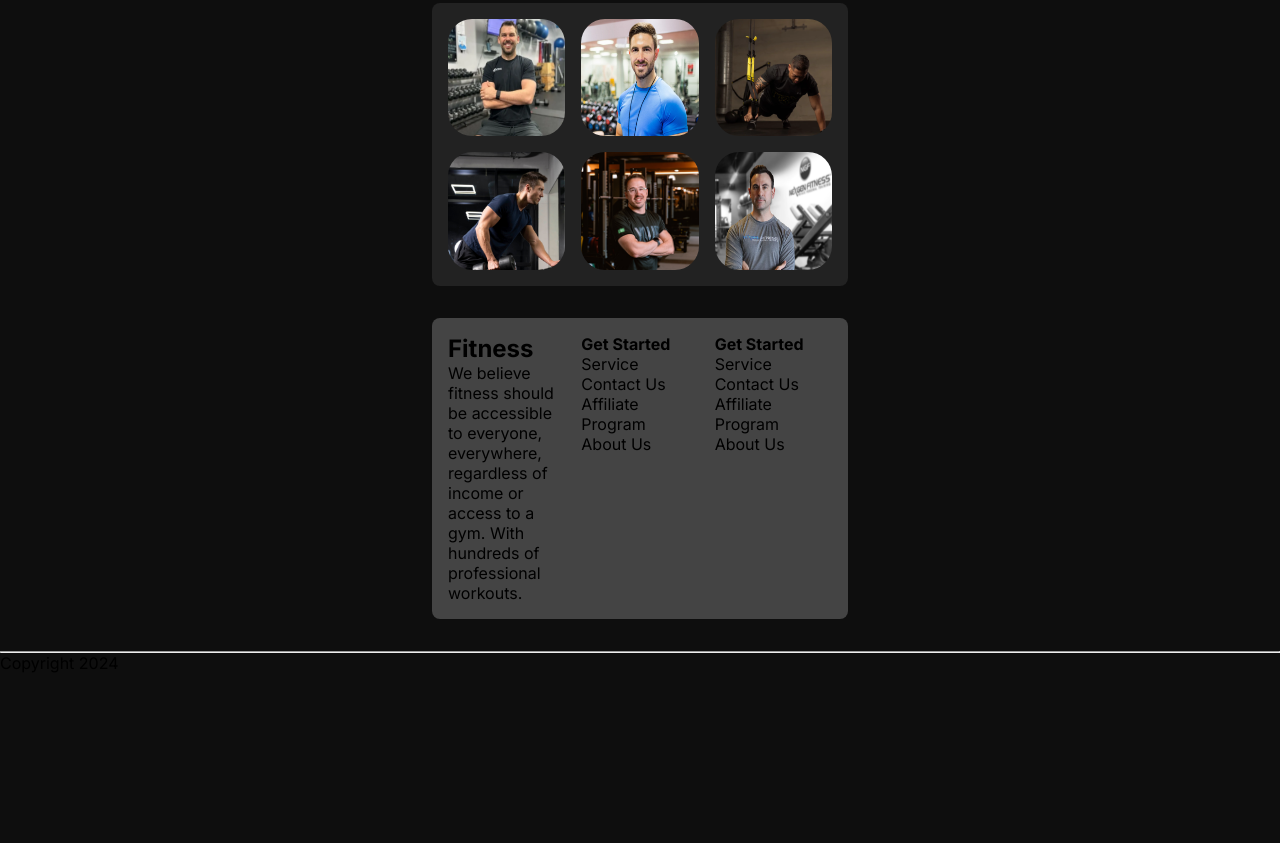
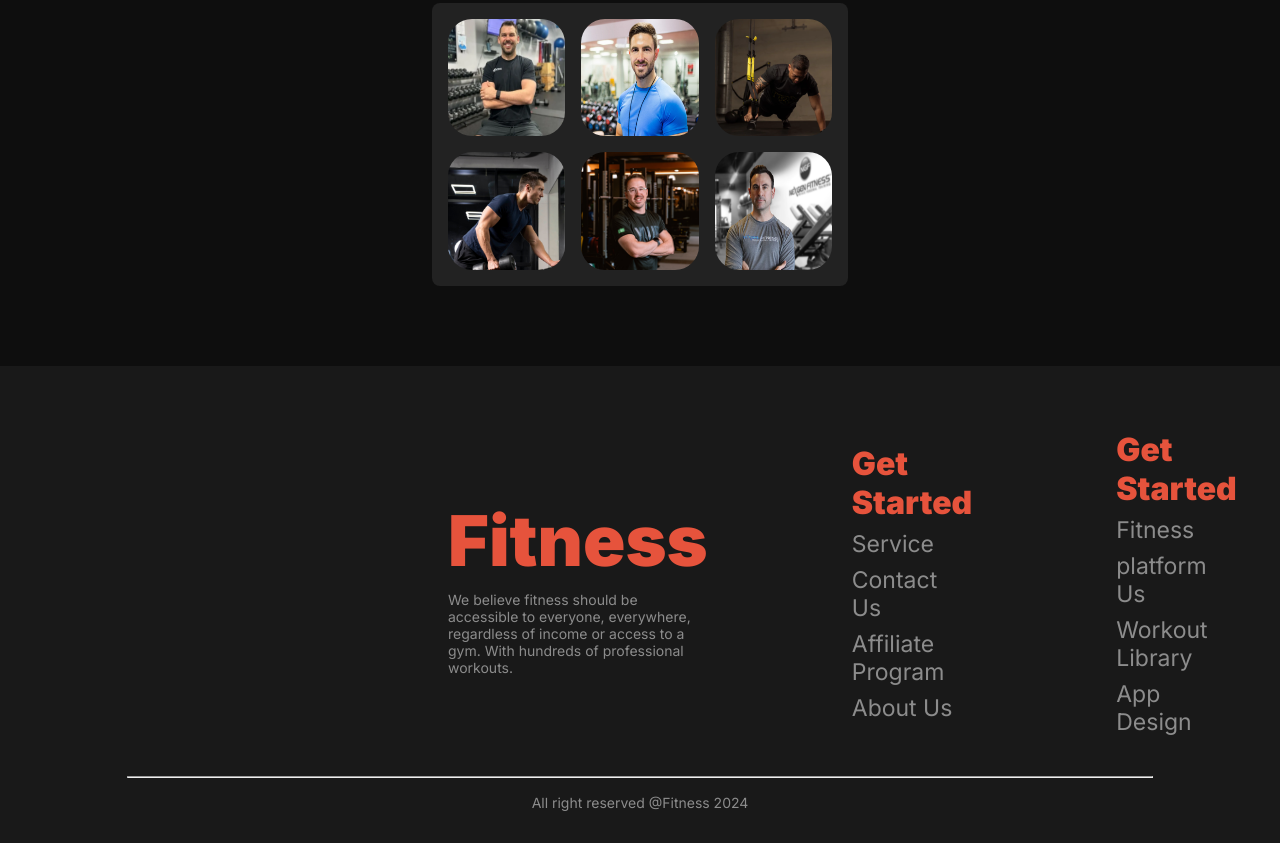
Before and after one commit to coderabunayeem/PH_B8_RB10_A2_Versatile-UI, a plain HTML site: page index.html in a window 1280 px wide. Shown: the part 3446-4289 px from the top of the page. Before the commit the page ends 4119 px from the top, so only its background shows below. Drawn offline with nearby package versions, Linux system fonts and the light colour scheme; a web font is replaced by a local one.

Commit message:
second commit

```diff
--- a/index.html
+++ b/index.html
@@ -307,14 +307,16 @@
 
     </main>
 
+    <!-- Main Section End -->
+     <!-- footer Section Start -->
     <footer>
       <section id="contactContainer">
-        <div>
+        <div id="fooleft">
           <h2>Fitness</h2>
           <p>We believe fitness should be accessible to everyone, everywhere, regardless of income or access to a gym. With hundreds of professional workouts.</p>
         </div>
-        <div>
-          <h4>Get Started</h4>
+        <div id="foomiddle">
+          <h4 id="fhead">Get Started</h4>
           <ul id="contactLink">
             <li><a href="#">Service</a></li>
             <li><a href="#">Contact Us</a></li>
@@ -324,18 +326,17 @@
         </div>
 
         <div>
-          <h4>Get Started</h4>
+          <h4 id="fhead">Get Started</h4>
           <ul id="contactLink">
-            <li><a href="#">Service</a></li>
-            <li><a href="#">Contact Us</a></li>
-            <li><a href="#">Affiliate Program</a></li>
-            <li><a href="#">About Us</a></li>
+            <li><a href="#">Fitness</a></li>
+            <li><a href="#">platform Us</a></li>
+            <li><a href="#">Workout Library</a></li>
+            <li><a href="#">App Design</a></li>
           </ul>
         </div>
       </section>
       <hr>
-      <p>Copyright 2024</p>
+      <p id="copyright">All right reserved @Fitness 2024</p>
     </footer>
-    <!-- Main Section End -->
   </body>
 </html>
--- a/styles.css
+++ b/styles.css
@@ -56,6 +56,7 @@ a {
   --primary-font-paragraphPlaceholder: #808080;
   --primary-font-tableRow: #838383;
   --primary-font-footerAnchor: #8c8c8c;
+  --primary-font-hr: #858585;
 }
 
 /* HEADER CSS */
@@ -363,14 +364,14 @@ a {
   background-position: 68% 29%;
 }
 
-#trainingsTitle{
+#trainingsTitle {
   font-size: 3rem;
   font-weight: 900;
   color: var(--primary-font-white);
   margin: 8rem 27rem 1rem 27rem;
 }
 
-#trainingsDesc{
+#trainingsDesc {
   font-size: 0.875rem;
   font-weight: 400;
   color: var(--primary-font-paragraphPlaceholder);
@@ -388,10 +389,14 @@ img {
   width: 100%;
   height: 100%;
   object-fit: fill;
-
 }
 
-#imgOne, #imgTwo, #imgThree, #imgFour, #imgFive, #imgSix {
+#imgOne,
+#imgTwo,
+#imgThree,
+#imgFour,
+#imgFive,
+#imgSix {
   position: relative;
 }
 
@@ -399,12 +404,12 @@ img {
   filter: drop-shadow(0 0 3rem #06FFD2) brightness(0.9) contrast(1.5) opacity(0.5);
 } */
 
-#imgTwo{
+#imgTwo {
   grid-column-start: 2;
   grid-column-end: 4;
 }
 
-#imgFour{
+#imgFour {
   grid-column-start: 1;
   grid-column-end: 3;
 }
@@ -464,21 +469,21 @@ img {
   color: white;
 }
 
-#bmi{
+#bmi {
   font-size: 3rem;
   font-weight: 900;
   color: var(--primary-font-white);
   margin: 4rem 0rem 0rem 40rem;
 }
 
-#bmiDesc{
+#bmiDesc {
   font-size: 0.875rem;
   font-weight: 400;
   color: var(--primary-font-paragraphPlaceholder);
   margin: 0rem 0rem 5rem 40rem;
 }
 
-#calSection{
+#calSection {
   display: flex;
   flex-direction: row;
   justify-content: space-between;
@@ -486,14 +491,14 @@ img {
   padding: 2rem 25rem 2rem 25rem;
 }
 
-#calTitle{
+#calTitle {
   font-size: 1.5rem;
   font-weight: 900;
   color: var(--primary-font-white);
   margin-bottom: 4rem;
 }
 
-#calTableHead td{
+#calTableHead td {
   font-size: 1rem;
   font-weight: 400;
   color: var(--primary-font-white);
@@ -501,11 +506,11 @@ img {
   padding: 1rem;
 }
 
-table{
+table {
   border-collapse: collapse;
 }
 
-#tableBody td{
+#tableBody td {
   border: 0.2rem solid #444444;
   padding: 1rem;
   color: #a3a3a3;
@@ -514,14 +519,14 @@ table{
   font-weight: 400;
 }
 
-#calFTitle{
+#calFTitle {
   font-size: 1.5rem;
   font-weight: 900;
   color: var(--primary-font-white);
   margin-bottom: 0.3rem;
 }
 
-#calpDesc{
+#calpDesc {
   font-size: 0.875rem;
   font-weight: 400;
   color: var(--primary-font-offWhite);
@@ -535,7 +540,7 @@ table{
   gap: 1rem 1rem;
 }
 
-#selector{
+#selector {
   grid-column-start: 1;
   grid-column-end: 3;
   background-color: #444444;
@@ -547,7 +552,7 @@ table{
   border: none;
 }
 
-#selectorsex{
+#selectorsex {
   background-color: #444444;
   padding: 1rem;
   font-size: 0.875rem;
@@ -557,7 +562,7 @@ table{
   border: none;
 }
 
-#calForm > input{
+#calForm > input {
   background-color: #444444;
   border-radius: 0.5rem;
   padding: 1rem;
@@ -566,11 +571,11 @@ table{
   border: none;
 }
 
-#calForm > input::placeholder{
+#calForm > input::placeholder {
   color: var(--primary-font-paragraphPlaceholder);
 }
 
-#calBtn{
+#calBtn {
   background-color: var(--primary-orange);
   border-radius: 1.5rem;
   margin: 2rem 0rem 0rem 0rem;
@@ -581,7 +586,7 @@ table{
   border: none;
 }
 
-#teamGallery{
+#teamGallery {
   display: grid;
   grid-template-columns: repeat(3, 1fr);
   grid-template-rows: repeat(2, 1fr);
@@ -592,20 +597,73 @@ table{
   border-radius: 0.5rem;
 }
 
-#teamGallery > img{
+#teamGallery > img {
   width: 100%;
   height: 100%;
   object-fit: fill;
   border-radius: 1.5rem;
 }
 
-#contactContainer{
+/* footer */
+footer {
+  background-color: #191919;
+  padding: 2rem 0rem 2rem 0rem;
+  margin-top: 5rem;
+}
+
+#contactContainer {
   display: grid;
   grid-template-columns: repeat(3, 1fr);
   grid-template-rows: repeat(1, 1fr);
-  margin: 2rem 27rem;
-  gap: 1rem 1rem;
-  background-color: #444444;
-  padding: 1rem;
+  align-items: center;
+  margin: 2rem 28rem;
+  gap: 1rem 9rem;
   border-radius: 0.5rem;
 }
+
+#fooleft > h2 {
+  font-size: 4.375rem;
+  font-weight: 900;
+  color: var(--primary-orange);
+  margin-bottom: 0.5rem;
+}
+
+#fooleft > p {
+  font-size: 0.875rem;
+  font-weight: 400;
+  color: var(--primary-font-footerAnchor);
+}
+
+#fhead {
+  font-size: 2rem;
+  font-weight: 900;
+  color: var(--primary-orange);
+  margin-bottom: 0.5rem;
+}
+
+#contactLink > li {
+  display: flex;
+  flex-direction: row;
+  justify-content: space-between;
+  margin-bottom: 0.5rem;
+}
+
+#contactLink > li > a {
+  font-size: 1.438rem;
+  font-weight: 400;
+  color: var(--primary-font-footerAnchor);
+}
+
+hr {
+  width: 80%;
+  color: var(--primary-font-footerAnchor);
+  margin: auto;
+}
+
+#copyright {
+  font-size: 0.875rem;
+  font-weight: 400;
+  color: #8c8c8c;
+  margin-top: 1rem;
+  text-align: center;
+}
```
